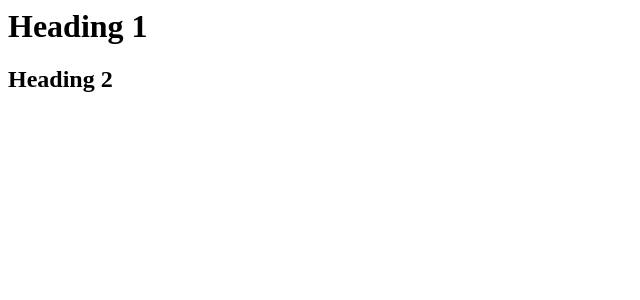
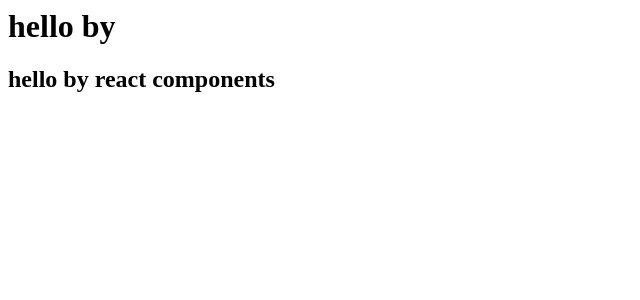
Before and after one commit to Aryan1891/react_project_1, a React (Vite) app: page / in a window 1280 px wide. Shown: the top 300 px of the page, without its empty margins (0-640 px from the left). Built offline with nearby package versions, Linux system fonts and the light colour scheme.

Commit message:
lecture 4 commit

```diff
--- a/App.js
+++ b/App.js
@@ -1,53 +1,18 @@
 import React from "react";
 import ReactDOM from "react-dom/client";
-const heading = React.createElement(
 
-    "h1",
+const Title = () => (
+ <h1 className="head">hello by </h1>
+);
 
-    {
+const Heading = () => (
 
-      id: "title",
+    <div>
+      <Title />
+      <h2 className="head">hello by react components</h2>
+    </div>
 
-    },
+);
 
-    "Heading 1"
-
-  );
-
-  const heading2 = React.createElement(
-
-    "h2",
-
-    {
-
-      id: "title",
-
-    },
-
-    "Heading 2"
-
-  );
-
-  const container = React.createElement(
-
-    "div",
-
-    {
-
-      id: "container",
-
-    },
-
-    [heading, heading2]
-
-  );
-
-  console.log(heading);
-
-  const root = ReactDOM.createRoot(document.getElementById("root"));
-
-  //passing a react element inside the root
-
-  //async defer
-
-  root.render(container);
+const root = ReactDOM.createRoot(document.getElementById("root"));
+root.render(<Heading />);
--- a/index.css
+++ b/index.css
@@ -1,5 +1,5 @@
-#container {
+.head{
 
-    background-color: red;;
+    background-color: red;
 
 }
--- a/index.html
+++ b/index.html
@@ -4,8 +4,6 @@
 
   <div id="root">Not Rendered</div>
 
-
-
   <script type="module" src="App.js"></script>
 
 </body>
--- a/package.json
+++ b/package.json
@@ -3,6 +3,8 @@
   "version": "1.0.0",
   "description": "heha",
   "scripts": {
+    "start":"parcel index.html",
+    "build":"parcel build index.html",
     "test": "jest"
   },
   "repository": {
```
Also changed, not shown: ch_3.txt (added).
